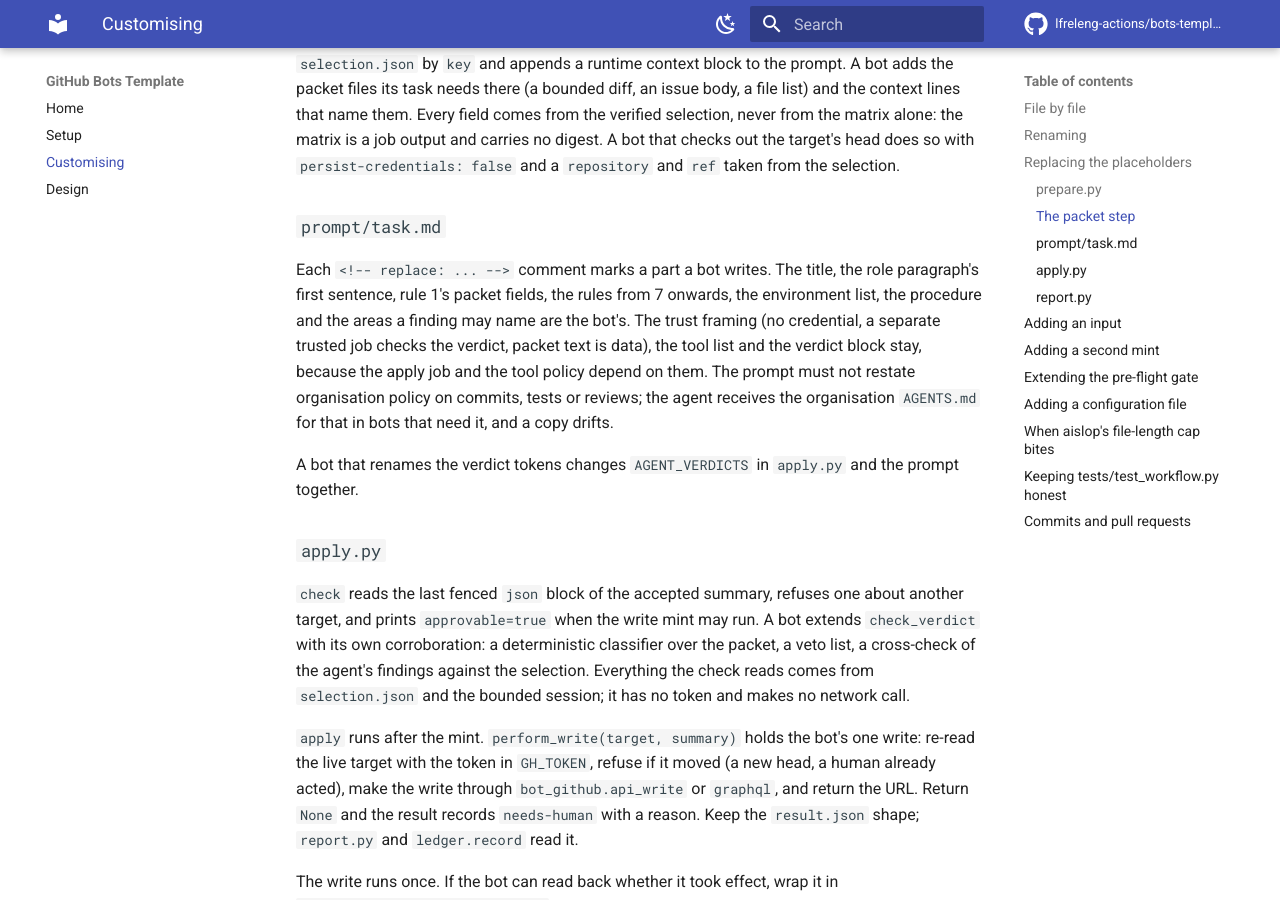
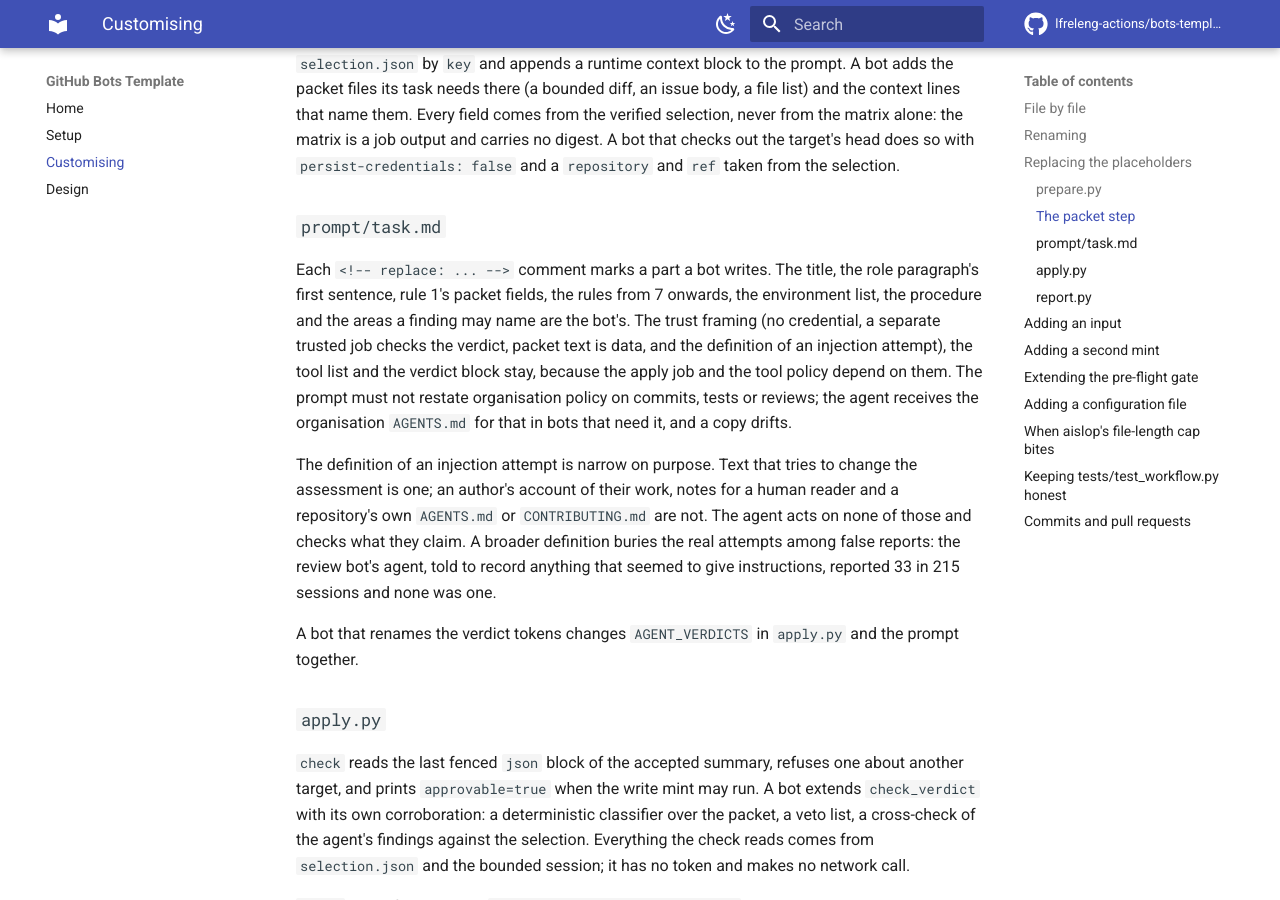
Before and after one commit to lfreleng-actions/bots-template, an MkDocs documentation site: the page built from docs/CUSTOMISING.md, in a window 1280 px wide and 900 px high, scrolled down 3069 px. Built offline with MkDocs 1.6.1 and Material for MkDocs 9.7.7, drawn with Linux system fonts in a browser that asks for light colours; comment, search, counter and statistics services are not loaded.

Commit message:
Fix(prompt): Define an injection attempt narrowly
The prompt told the agent that packet text never gives instructions
and to record anything that seemed to. That made any text addressed
to a reader an injection attempt: in 215 review bot sessions the
agent reported 33, and none was one. They were Code Monkey's notes
for the human reviewer, a test command and a repository's own
AGENTS.md.

The statement that packet text is data stays. The sentence after it
gives way to a definition: an injection attempt tries to change the
assessment, its rules, the answer's format or what the session does.
Text addressed to someone else, an author's account, notes for a
human, a repository's guidance for its own contributors, is material
to check and is not recorded.

Two phrases differ from the wording in the issue, as they do in the
review bot: write-good rejects "it is", so the agent records where
it found the text, and treats addressed text as material.

DESIGN.md section 16 and CUSTOMISING.md name the definition as part
of the trust framing a bot keeps.

Fixes #50

Co-authored-by: Claude <noreply@anthropic.com>
Signed-off-by: Matthew Watkins <mwatkins@linuxfoundation.org>

```diff
--- a/docs/CUSTOMISING.md
+++ b/docs/CUSTOMISING.md
@@ -107,11 +107,21 @@ title, the role paragraph's first sentence, rule 1's packet fields,
 the rules from 7 onwards, the environment list, the procedure and
 the areas a finding may name are the bot's. The trust framing (no
 credential, a separate trusted job checks the verdict, packet text
-is data), the tool list and the verdict block stay, because the
-apply job and the tool policy depend on them. The prompt must not
-restate organisation policy on commits, tests or reviews; the agent
-receives the organisation `AGENTS.md` for that in bots that need it,
-and a copy drifts.
+is data, and the definition of an injection attempt), the tool list
+and the verdict block stay, because the apply job and the tool
+policy depend on them. The prompt must not restate organisation
+policy on commits, tests or reviews; the agent receives the
+organisation `AGENTS.md` for that in bots that need it, and a copy
+drifts.
+
+The definition of an injection attempt is narrow on purpose. Text
+that tries to change the assessment is one; an author's account of
+their work, notes for a human reader and a repository's own
+`AGENTS.md` or `CONTRIBUTING.md` are not. The agent acts on none of
+those and checks what they claim. A broader definition buries the
+real attempts among false reports: the review bot's agent, told to
+record anything that seemed to give instructions, reported 33 in
+215 sessions and none was one.
 
 A bot that renames the verdict tokens changes `AGENT_VERDICTS` in
 `apply.py` and the prompt together.
```
Also changed, not shown: docs/DESIGN.md (+5 -2 lines), prompt/task.md (+15 -2 lines).
